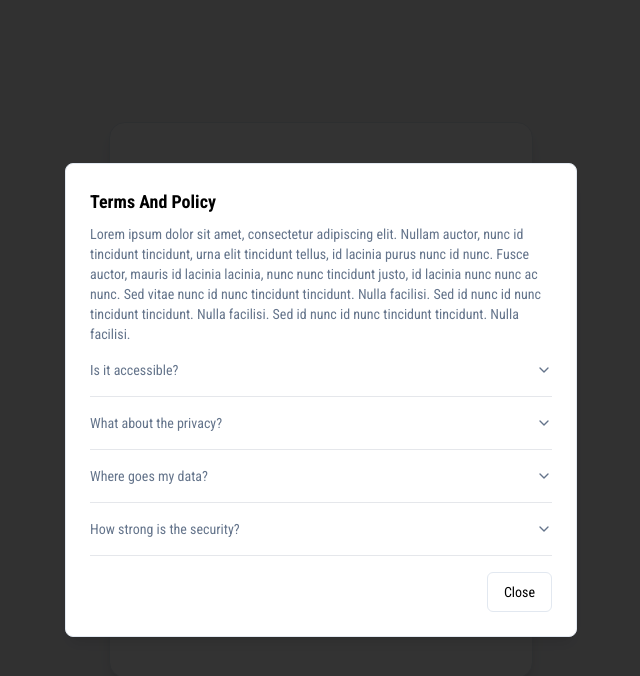
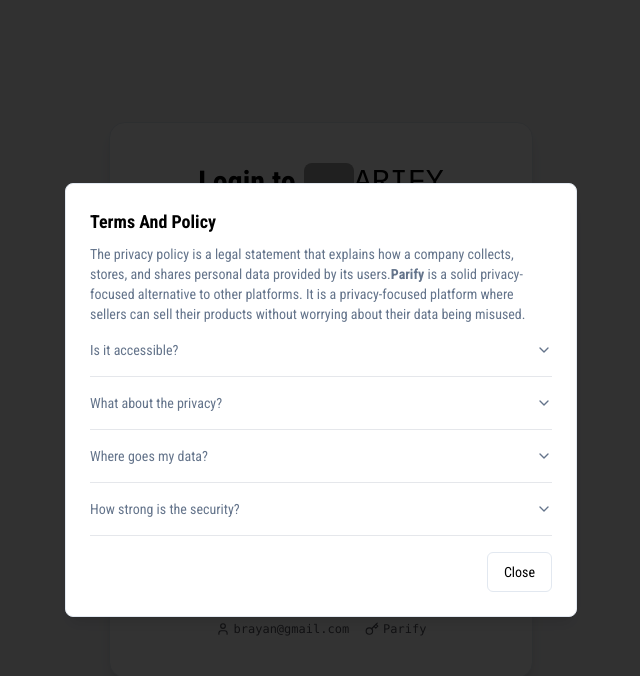
Before and after one commit to kralion/parify, a Next.js app: page / in a window 1280 px wide. Both pictures are taken after a click on the button "terms". Shown: the top 676 px of the page, without its empty margins (319-959 px from the left). Built offline with nearby package versions, Linux system fonts and the light colour scheme; grey boxes are pictures that could not be loaded; a web font is replaced by a local one.

Commit message:
Refactor authentication and login components, update dependencies, and improve user experience.

```diff
--- a/app/page.tsx
+++ b/app/page.tsx
@@ -15,23 +15,31 @@ export default function Page() {
   const [values, setValues] = React.useState({ email: "", password: "" });
   const [loading, setLoading] = React.useState(false);
   const router = useRouter();
-  const handleSubmit = async (event: React.FormEvent<HTMLFormElement>) => {
+  async function handleSubmit(event: React.FormEvent<HTMLFormElement>) {
     setLoading(true);
     event.preventDefault();
+    setLoading(true);
+
     const result = await signIn("credentials", {
+      redirect: false,
       email: values.email,
       password: values.password,
-      callbackUrl: "/parify",
     });
+
+    setLoading(false);
+
     if (result?.error) {
       toast({
-        title: "Error de autenticacion",
-        description: "Las credenciales son incorrectas, intenta de nuevo.",
+        title: "Authentication Error",
+        description:
+          "The credentials are located in the end of the login form.",
+        duration: 2000,
+        variant: "destructive",
       });
+    } else {
+      router.push("/parify");
     }
-    setLoading(false);
-    router.push("/parify");
-  };
+  }
   return (
     <div className="bg-gray-100 dark:bg-slate-900 min-h-screen  flex items-center justify-center">
       <div className="rounded-2xl  shadow-lg bg-white dark:bg-slate-800 p-10 space-y-10 border border-slate-200   dark:border-slate-800">
--- a/components/auth/terms.tsx
+++ b/components/auth/terms.tsx
@@ -30,13 +30,11 @@ export default function TermsAndPolicy({
         <AlertDialogHeader>
           <AlertDialogTitle>Terms And Policy</AlertDialogTitle>
           <AlertDialogDescription>
-            Lorem ipsum dolor sit amet, consectetur adipiscing elit. Nullam
-            auctor, nunc id tincidunt tincidunt, urna elit tincidunt tellus, id
-            lacinia purus nunc id nunc. Fusce auctor, mauris id lacinia lacinia,
-            nunc nunc tincidunt justo, id lacinia nunc nunc ac nunc. Sed vitae
-            nunc id nunc tincidunt tincidunt. Nulla facilisi. Sed id nunc id
-            nunc tincidunt tincidunt. Nulla facilisi. Sed id nunc id nunc
-            tincidunt tincidunt. Nulla facilisi.
+            The privacy policy is a legal statement that explains how a company
+            collects, stores, and shares personal data provided by its users.
+            <strong>Parify</strong> is a solid privacy-focused alternative to
+            other platforms. It is a privacy-focused platform where sellers can
+            sell their products without worrying about their data being misused.
             <Accordion type="single" collapsible>
               <AccordionItem value="item-1">
                 <AccordionTrigger>Is it accessible?</AccordionTrigger>
--- a/components/auth/user-info.tsx
+++ b/components/auth/user-info.tsx
@@ -13,7 +13,7 @@ import React from "react";
 import { useTheme } from "next-themes";
 export default function UserInfo() {
   const handleSignOut = async () => {
-    await signOut({ redirect: true, callbackUrl: "/sign-in" });
+    await signOut({ redirect: true, callbackUrl: "/" });
   };
 
   const session = useSession();
--- a/components/navbar/navbar.tsx
+++ b/components/navbar/navbar.tsx
@@ -102,7 +102,7 @@ export default async function NavBar() {
                   {session ? (
                     <UserInfo />
                   ) : (
-                    <Link href="/sign-in">
+                    <Link href="/">
                       <Button
                         variant="secondary"
                         className="rounded-full uppercase px-5"
--- /dev/null
+++ b/middleware.ts
@@ -0,0 +1,3 @@
+export { default } from "next-auth/middleware";
+
+export const config = { matcher: ["/parify/:path*"] };
```
